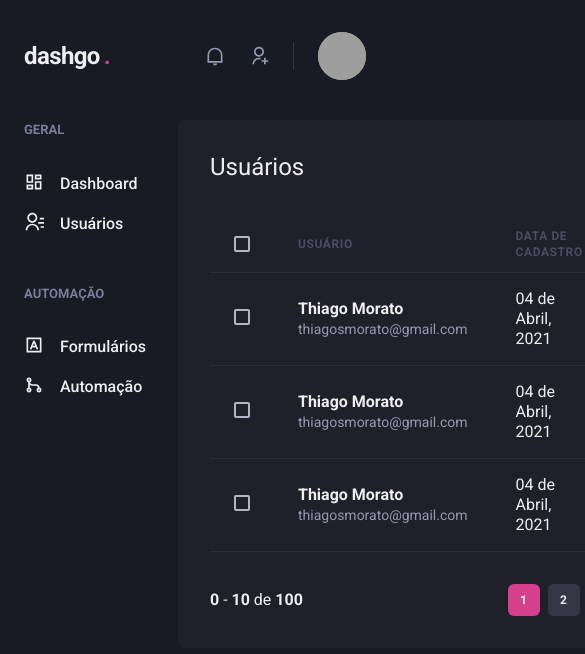
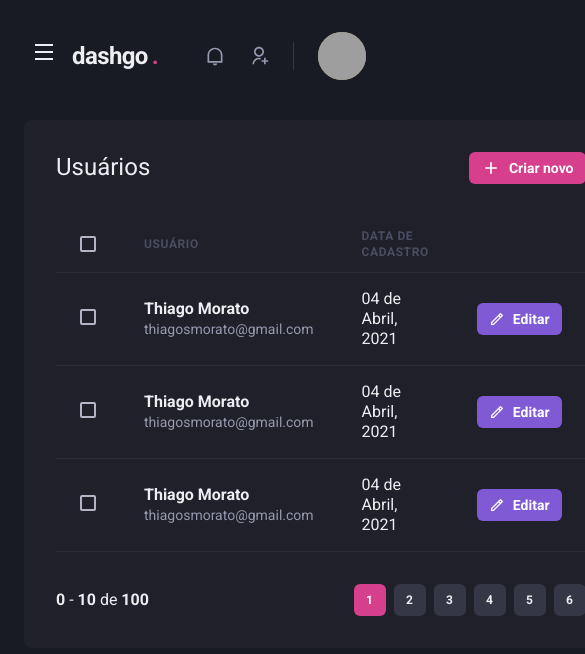
Before and after one commit to ThiagoSilvaMorato/Dashgo-Ignite, a Next.js app: page /users in a window 390 px wide. Shown: the top 654 px of the page, 585 px wide, since content can reach past the window. Built offline with nearby package versions, Linux system fonts and the light colour scheme; grey boxes are pictures that could not be loaded.

Commit message:
Sidebar responsiva

```diff
--- a/src/components/Header/index.tsx
+++ b/src/components/Header/index.tsx
@@ -1,10 +1,14 @@
-import { Flex, useBreakpointValue } from "@chakra-ui/react";
+import { Flex, Icon, IconButton, useBreakpointValue } from "@chakra-ui/react";
 import { Profile } from "./Profile";
 import { NotificationsNav } from "./NotificationsNav";
 import { Logo } from "./Logo";
 import { SearchBox } from "./SearchBox";
+import { useSidebarDrawer } from "../../contexts/SidebarDrawerContext";
+import { RiMenuLine } from "react-icons/ri";
 
 export function Header() {
+  const { onOpen } = useSidebarDrawer();
+
   const isWideVersion = useBreakpointValue({
     base: false,
     lg: true,
@@ -12,6 +16,15 @@
 
   return (
     <Flex as='header' w='100%' maxWidth={1480} h='20' mx='auto' mt='4' px='6' align='center'>
+      {!isWideVersion && (
+        <IconButton
+          aria-label='open-navigation'
+          icon={<Icon as={RiMenuLine} />}
+          fontSize='24'
+          variant='unstyled'
+          onClick={onOpen}
+          mr='2'></IconButton>
+      )}
       <Logo />
 
       {isWideVersion && <SearchBox />}
--- /dev/null
+++ b/src/components/Sidebar/SidebarNav.tsx
@@ -0,0 +1,19 @@
+import { Stack } from "@chakra-ui/react";
+import { RiContactsLine, RiDashboardLine, RiGitMergeLine, RiInputMethodLine } from "react-icons/ri";
+import { NavLink } from "./NavLink";
+import { NavSection } from "./NavSection";
+
+export function SidebarNav() {
+  return (
+    <Stack spacing='12' align='flex-start'>
+      <NavSection title='GERAL'>
+        <NavLink icon={RiDashboardLine}>Dashboard</NavLink>
+        <NavLink icon={RiContactsLine}>Usuários</NavLink>
+      </NavSection>
+      <NavSection title='AUTOMAÇÃO'>
+        <NavLink icon={RiInputMethodLine}>Formulários</NavLink>
+        <NavLink icon={RiGitMergeLine}>Automação</NavLink>
+      </NavSection>
+    </Stack>
+  );
+}
--- a/src/components/Sidebar/index.tsx
+++ b/src/components/Sidebar/index.tsx
@@ -1,21 +1,44 @@
-import { Box, Stack } from "@chakra-ui/react";
-import { RiContactsLine, RiDashboardLine, RiGitMergeLine, RiInputMethodLine } from "react-icons/ri";
-import { NavLink } from "./NavLink";
-import { NavSection } from "./NavSection";
+import {
+  Box,
+  Drawer,
+  DrawerBody,
+  DrawerCloseButton,
+  DrawerContent,
+  DrawerHeader,
+  DrawerOverlay,
+  useBreakpointValue,
+} from "@chakra-ui/react";
+import { useSidebarDrawer } from "../../contexts/SidebarDrawerContext";
+import { SidebarNav } from "./SidebarNav";
 
 export function Sidebar() {
+  const { isOpen, onClose } = useSidebarDrawer();
+
+  const isDrawerSidebar = useBreakpointValue({
+    base: true,
+    lg: false,
+  });
+
+  if (isDrawerSidebar) {
+    return (
+      <Drawer isOpen={isOpen} placement='left' onClose={onClose}>
+        <DrawerOverlay>
+          <DrawerContent bg='gray.800' p='4'>
+            <DrawerCloseButton mt='6' />
+            <DrawerHeader>Navegação</DrawerHeader>
+
+            <DrawerBody>
+              <SidebarNav></SidebarNav>
+            </DrawerBody>
+          </DrawerContent>
+        </DrawerOverlay>
+      </Drawer>
+    );
+  }
+
   return (
     <Box as='aside' w='64' mr='8'>
-      <Stack spacing='12' align='flex-start'>
-        <NavSection title='GERAL'>
-          <NavLink icon={RiDashboardLine}>Dashboard</NavLink>
-          <NavLink icon={RiContactsLine}>Usuários</NavLink>
-        </NavSection>
-        <NavSection title='AUTOMAÇÃO'>
-          <NavLink icon={RiInputMethodLine}>Formulários</NavLink>
-          <NavLink icon={RiGitMergeLine}>Automação</NavLink>
-        </NavSection>
-      </Stack>
+      <SidebarNav />
     </Box>
   );
 }
--- /dev/null
+++ b/src/contexts/SidebarDrawerContext.tsx
@@ -0,0 +1,26 @@
+import { useDisclosure, UseDisclosureReturn } from "@chakra-ui/react";
+import { useRouter } from "next/dist/client/router";
+import { createContext, ReactNode, useContext, useEffect } from "react";
+
+interface SidebarDrawerProviderProps {
+  children: ReactNode;
+}
+
+type SidebarDrawerContextData = UseDisclosureReturn;
+
+const SidebarDrawerContext = createContext({} as SidebarDrawerContextData);
+
+export function SidebarDrawerProvider({ children }: SidebarDrawerProviderProps) {
+  const disclosure = useDisclosure();
+  const router = useRouter();
+
+  useEffect(() => {
+    disclosure.onClose();
+  }, [router.asPath]);
+
+  return (
+    <SidebarDrawerContext.Provider value={disclosure}>{children}</SidebarDrawerContext.Provider>
+  );
+}
+
+export const useSidebarDrawer = () => useContext(SidebarDrawerContext);
--- a/src/pages/_app.tsx
+++ b/src/pages/_app.tsx
@@ -1,11 +1,14 @@
 import { AppProps } from "next/app";
 import { ChakraProvider } from "@chakra-ui/react";
 import { theme } from "../styles/theme";
+import { SidebarDrawerProvider } from "../contexts/SidebarDrawerContext";
 
 function MyApp({ Component, pageProps }: AppProps) {
   return (
     <ChakraProvider theme={theme}>
-      <Component {...pageProps} />
+      <SidebarDrawerProvider>
+        <Component {...pageProps} />
+      </SidebarDrawerProvider>
     </ChakraProvider>
   );
 }
```
